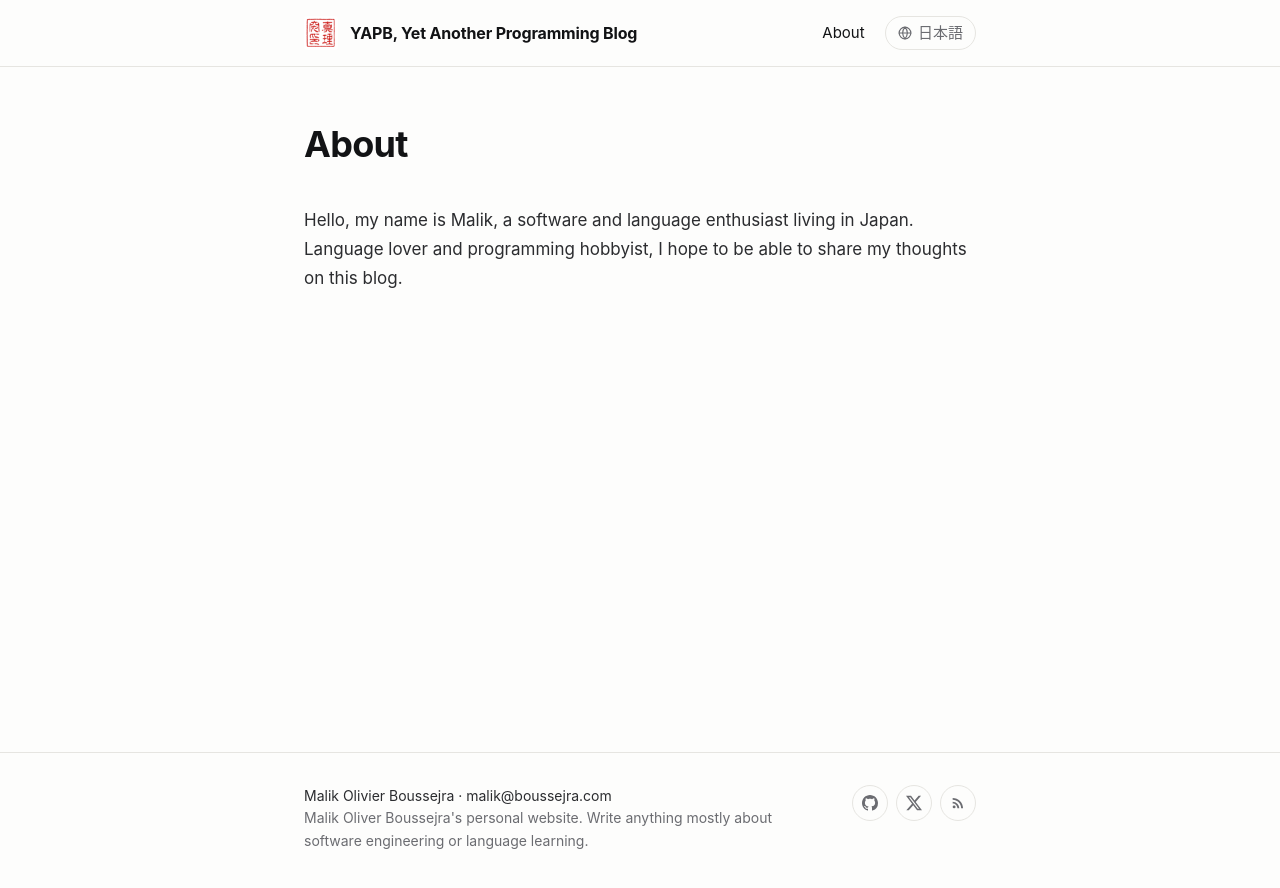
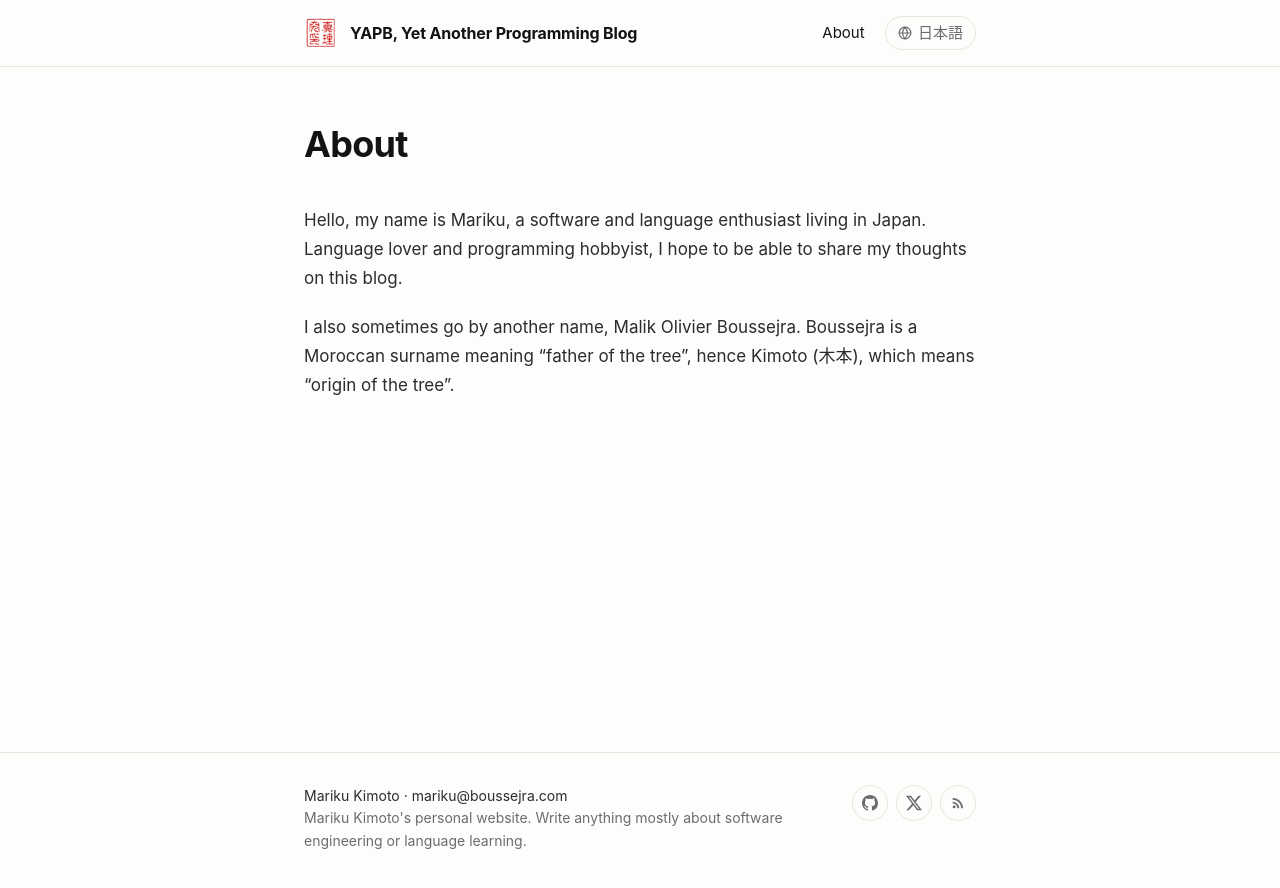
Before and after one commit to malikolivier/malikolivier.github.io, a Jekyll site: the page built from about/index.md, in a window 1280 px wide. Shown: the top 888 px of the page. Built offline with Jekyll 4.4.1, drawn with Linux system fonts in a browser that asks for light colours.

Commit message:
Update name to Mariku Kimoto
The site still showed Malik Olivier Boussejra, along with the old X
handle and email. The About page now mentions that I also go by that name
and how the two relate, since the domain and GitHub handle still use it.

Co-Authored-By: Claude Opus 5.5 <noreply@anthropic.com>

```diff
--- a/_config.yml
+++ b/_config.yml
@@ -15,18 +15,18 @@
 # in the templates via {{ site.myvariable }}.
 title: YAPB, Yet Another Programming Blog
 title_ja: またプログラマーのブログなの？
-author: Malik Olivier Boussejra
+author: Mariku Kimoto
 author_ja: 木本 真理究
-email: malik@boussejra.com
+email: mariku@boussejra.com
 description: >
-  Malik Oliver Boussejra's personal website. Write anything mostly about
+  Mariku Kimoto's personal website. Write anything mostly about
   software engineering or language learning.
 description_ja: >
   木本 真理究(まりく)の個人サイトです。ソフトウェア開発・言語学習などについていろいろ書いています。
   ご精読ありがとうございます。
 baseurl: "" # the subpath of your site, e.g. /blog
 url: "https://boussejra.com" # the base hostname & protocol for your site
-twitter_username: malik_olivier
+twitter_username: kimoto_mariku
 github_username:  malikolivier
 disqus:
     shortname: boussejra
--- a/about/index.md
+++ b/about/index.md
@@ -4,5 +4,7 @@ title: About
 language: en
 ---
 
-Hello, my name is Malik, a software and language enthusiast living in Japan.
+Hello, my name is Mariku, a software and language enthusiast living in Japan.
 Language lover and programming hobbyist, I hope to be able to share my thoughts on this blog.
+
+I also sometimes go by another name, Malik Olivier Boussejra. Boussejra is a Moroccan surname meaning "father of the tree", hence Kimoto (木本), which means "origin of the tree".
```
